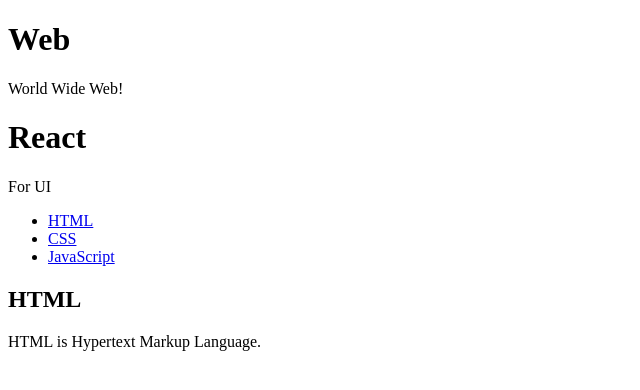
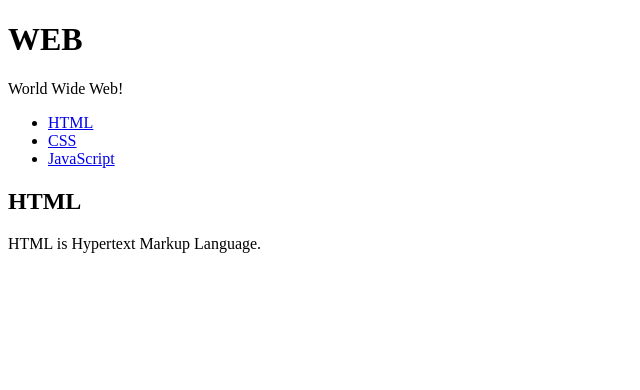
Before and after one commit to likeanewstar/react-tutorial, a React (Create React App) app: page / in a window 1280 px wide. Shown: the top 390 px of the page, without its empty margins (0-640 px from the left). Built offline with nearby package versions, Linux system fonts and the light colour scheme.

Commit message:
Set props and state

```diff
--- a/src/App.js
+++ b/src/App.js
@@ -5,12 +5,25 @@
 import './App.css';
 
 class App extends React.Component {
+  constructor(props) {
+    super(props);
+    this.state = {
+        subject: {
+            title: 'WEB',
+            sub: 'World Wide Web!'
+        },
+        contents: [
+          {id: 1, title: 'HTML', desc: 'HTML is Hypertext Markup Languege.'},
+          {id: 2, title: 'CSS', desc: 'CSS is for design.'},
+          {id: 3, title: 'JavaScript', desc: 'Javascript is for interactive.'}
+        ]
+    }
+  }
   render() {
     return (
       <div className="App">
-        <Subject title="Web" sub="World Wide Web!" />
-        <Subject title="React" sub="For UI" />
-        <TOC />
+        <Subject title={this.state.subject.title} sub={this.state.subject.sub} />
+        <TOC data={this.state.contents} />
         <Content />
       </div>
     );
--- a/src/Components/Subject.js
+++ b/src/Components/Subject.js
@@ -9,6 +9,6 @@
         </header>
       );
     }
-  }
+}
 
 export default Subject;
--- a/src/Components/TOC.js
+++ b/src/Components/TOC.js
@@ -2,12 +2,17 @@
 
 class TOC extends React.Component {
     render() {
+      const lists = [];
+      let data = this.props.data;
+      let i = 0;
+      while (i < data.length) {
+        lists.push(<li key={data[i].id}><a href={"/content/" + data[i].id}>{data[i].title}</a></li>)
+        i = i + 1;
+      }
       return (
         <nav>
           <ul>
-            <li><a href="1.html">HTML</a></li>
-            <li><a href="2.html">CSS</a></li>
-            <li><a href="3.html">JavaScript</a></li>
+            {lists}
           </ul>
         </nav>
       );
```
